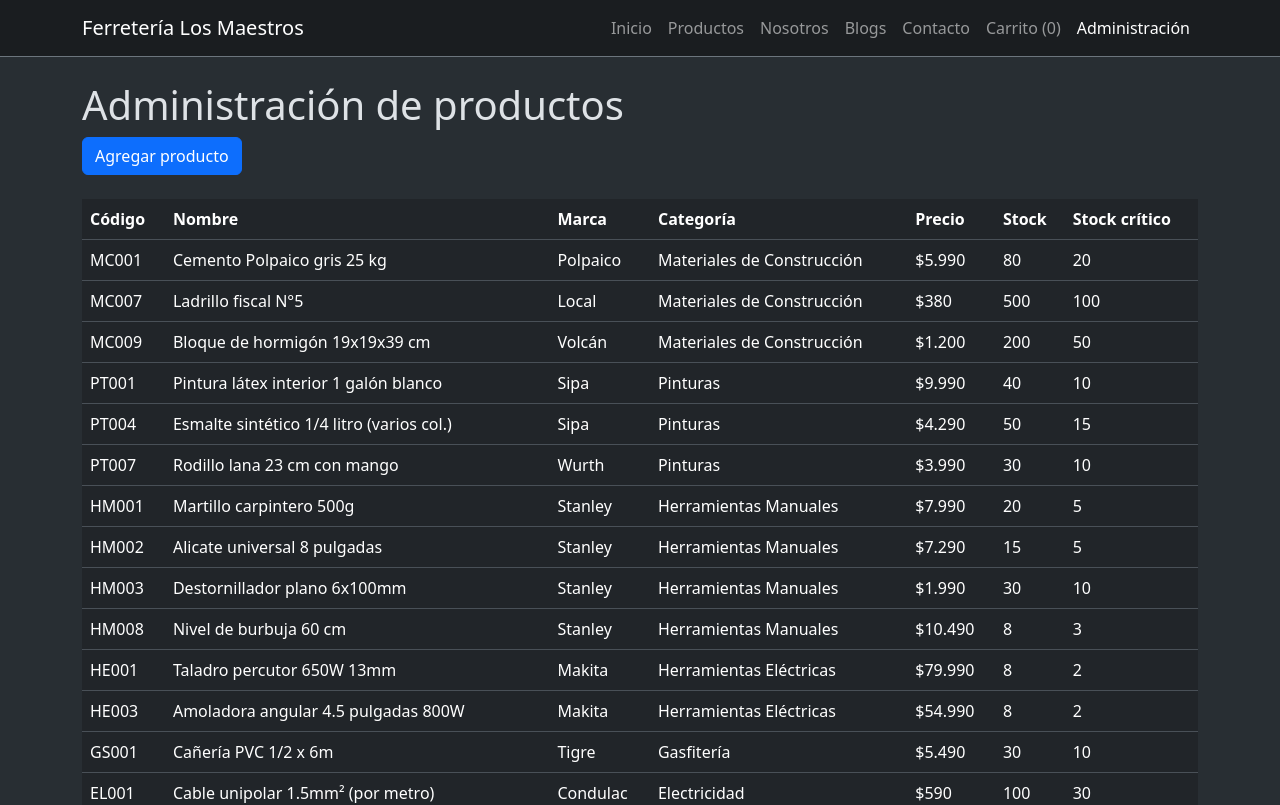
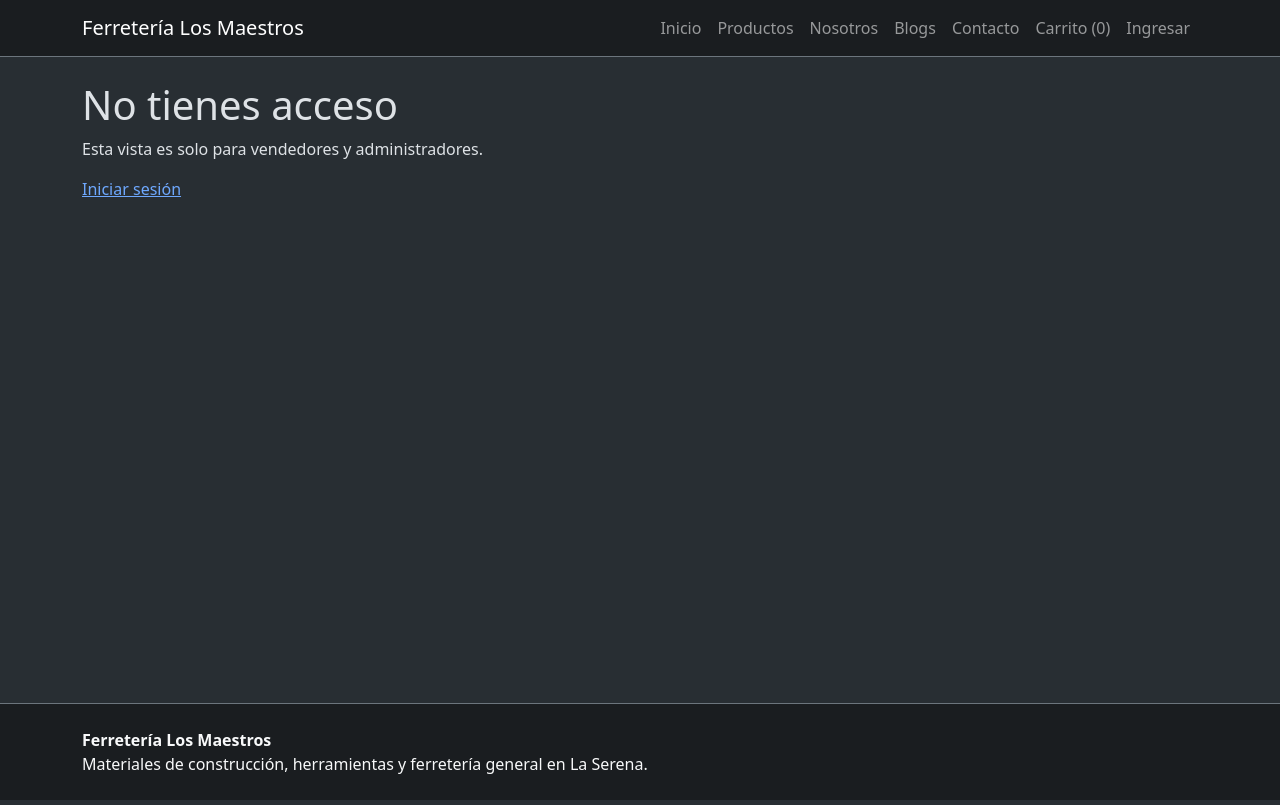
Before and after one commit to GiuliannoInostroza/ferreteria-los-maestros, a React (Vite) app: page /admin/productos in a window 1280 px wide. Shown: the top 805 px of the page. Built offline with nearby package versions, Linux system fonts and the light colour scheme.

Commit message:
feat: mostrar la administración solo a vendedor y administrador
El usuario vive en App. El menú muestra Administración según el rol y la ruta /admin/productos muestra un aviso si no hay acceso.

```diff
--- a/src/App.jsx
+++ b/src/App.jsx
@@ -3,12 +3,14 @@ import { Route, Routes } from "react-router-dom";
 
 import Navegacion from "./components/Navegacion";
 import PiePagina from "./components/PiePagina";
+import SinAcceso from "./components/SinAcceso";
 
 import Inicio from "./pages/Inicio";
 import Productos from "./pages/Productos";
 import DetalleProducto from "./pages/DetalleProducto";
 import Carrito from "./pages/Carrito";
 import Checkout from "./pages/Checkout";
+import Login from "./pages/Login";
 import Nosotros from "./pages/Nosotros";
 import Blogs from "./pages/Blogs";
 import BlogDetalle from "./pages/BlogDetalle";
@@ -17,7 +19,7 @@ import AdminProductos from "./pages/admin/AdminProductos";
 import NoEncontrada from "./pages/NoEncontrada";
 
 import { contarUnidades } from "./utils/carrito";
-import { guardarCarrito } from "./utils/persistencia";
+import { guardarCarrito, guardarSesion } from "./utils/persistencia";
 
 function App() {
   const [carrito, setCarrito] = useState(() => {
@@ -25,9 +27,20 @@ function App() {
     return guardado ? JSON.parse(guardado) : [];
   });
 
+  const [usuario, setUsuario] = useState(() => {
+    const guardada = localStorage.getItem("sesion");
+    return guardada ? JSON.parse(guardada) : null;
+  });
+
+  const puedeAdministrar = usuario && usuario.rol !== "Cliente";
+
   useEffect(() => {
     guardarCarrito(carrito);
   }, [carrito]);
+
+  useEffect(() => {
+    guardarSesion(usuario);
+  }, [usuario]);
 
   function agregarAlCarrito(producto) {
     const yaExiste = carrito.some((item) => item.codigo === producto.codigo);
@@ -60,7 +73,7 @@ function App() {
 
   return (
     <div className="min-vh-100 d-flex flex-column">
-      <Navegacion unidades={contarUnidades(carrito)} />
+      <Navegacion unidades={contarUnidades(carrito)} usuario={usuario} />
 
       <div className="flex-grow-1">
         <Routes>
@@ -85,13 +98,32 @@ function App() {
           />
           <Route
             path="/checkout"
-            element={<Checkout carrito={carrito} onVaciar={vaciarCarrito} />}
+            element={
+              <Checkout
+                carrito={carrito}
+                usuario={usuario}
+                onVaciar={vaciarCarrito}
+              />
+            }
           />
           <Route path="/nosotros" element={<Nosotros />} />
           <Route path="/blogs" element={<Blogs />} />
           <Route path="/blogs/:id" element={<BlogDetalle />} />
           <Route path="/contacto" element={<Contacto />} />
-          <Route path="/admin/productos" element={<AdminProductos />} />
+          <Route
+            path="/login"
+            element={
+              <Login
+                usuario={usuario}
+                onIngresar={setUsuario}
+                onSalir={() => setUsuario(null)}
+              />
+            }
+          />
+          <Route
+            path="/admin/productos"
+            element={puedeAdministrar ? <AdminProductos /> : <SinAcceso />}
+          />
           <Route path="*" element={<NoEncontrada />} />
         </Routes>
       </div>
--- a/src/components/Navegacion.jsx
+++ b/src/components/Navegacion.jsx
@@ -1,7 +1,7 @@
 import { Container, Nav, Navbar } from "react-bootstrap";
 import { NavLink } from "react-router-dom";
 
-function Navegacion({ unidades }) {
+function Navegacion({ unidades, usuario }) {
   return (
     <Navbar
       expand="md"
@@ -35,9 +35,14 @@ function Navegacion({ unidades }) {
             <NavLink className="nav-link" to="/carrito">
               Carrito ({unidades})
             </NavLink>
-            <Nav.Link as={NavLink} to="/admin/productos">
-              Administración
-            </Nav.Link>
+            {usuario && usuario.rol !== "Cliente" && (
+              <NavLink className="nav-link" to="/admin/productos">
+                Administración
+              </NavLink>
+            )}
+            <NavLink className="nav-link" to="/login">
+              {usuario ? usuario.nombre : "Ingresar"}
+            </NavLink>
           </Nav>
         </Navbar.Collapse>
       </Container>
--- /dev/null
+++ b/src/components/SinAcceso.jsx
@@ -0,0 +1,14 @@
+import { Container } from "react-bootstrap";
+import { Link } from "react-router-dom";
+
+function SinAcceso() {
+  return (
+    <Container className="py-4">
+      <h1>No tienes acceso</h1>
+      <p>Esta vista es solo para vendedores y administradores.</p>
+      <Link to="/login">Iniciar sesión</Link>
+    </Container>
+  );
+}
+
+export default SinAcceso;
```
